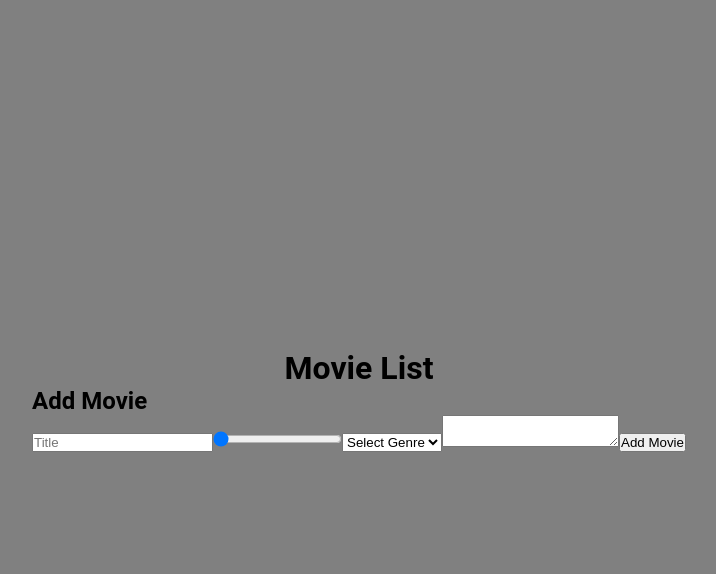
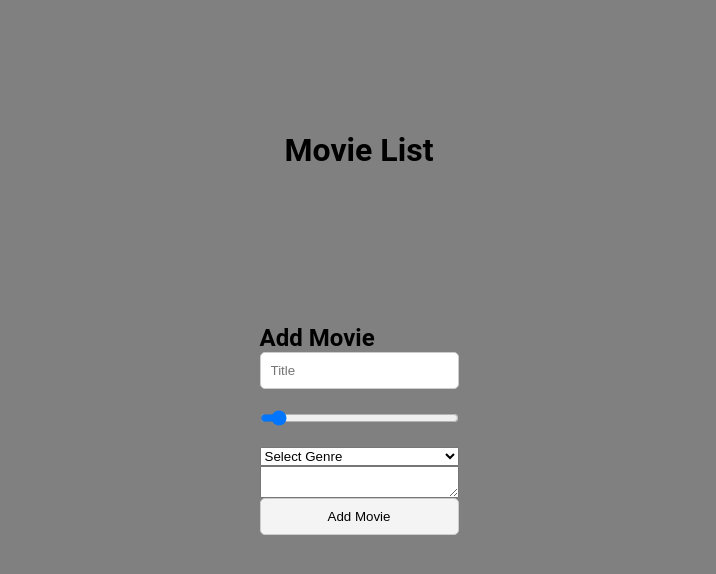
Before and after one commit to Isidorsson/lexicon-tasks, a React (Vite) app in the folder lexicon-task-react-movie-card/: page / in a window 1280 px wide. Shown: the top 574 px of the page, without its empty margins (281-997 px from the left). Built offline with nearby package versions, Linux system fonts and the light colour scheme.

Commit message:
Add styles for AddMovie component

```diff
--- a/lexicon-task-react-movie-card/src/styles/AddMovie.css
+++ b/lexicon-task-react-movie-card/src/styles/AddMovie.css
@@ -0,0 +1,42 @@
+.controls-wrapper {
+  display: flex;
+  justify-content: center;
+  margin-top: 20px;
+  flex-direction: column;
+  max-height: 30rem;
+  height: 100%;
+}
+
+.controls-wrapper input {
+  margin-bottom: 10px;
+  padding: 10px;
+  border-radius: 5px;
+  border: 1px solid #ccc;
+  width: 100%;
+}
+
+.controls-wrapper button {
+  padding: 10px;
+  border-radius: 5px;
+  border: 1px solid #ccc;
+  width: 100%;
+  background-color: #f4f4f4;
+  cursor: pointer;
+}
+
+.controls-wrapper button:hover {
+  background-color: #e4e4e4;
+}
+
+.controls-wrapper button:active {
+  background-color: #d4d4d4;
+}
+
+.controls-wrapper button:disabled {
+  background-color: #f4f4f4;
+  cursor: not-allowed;
+}
+
+.controls-wrapper button:disabled:hover {
+  background-color: #f4f4f4;
+}
```
